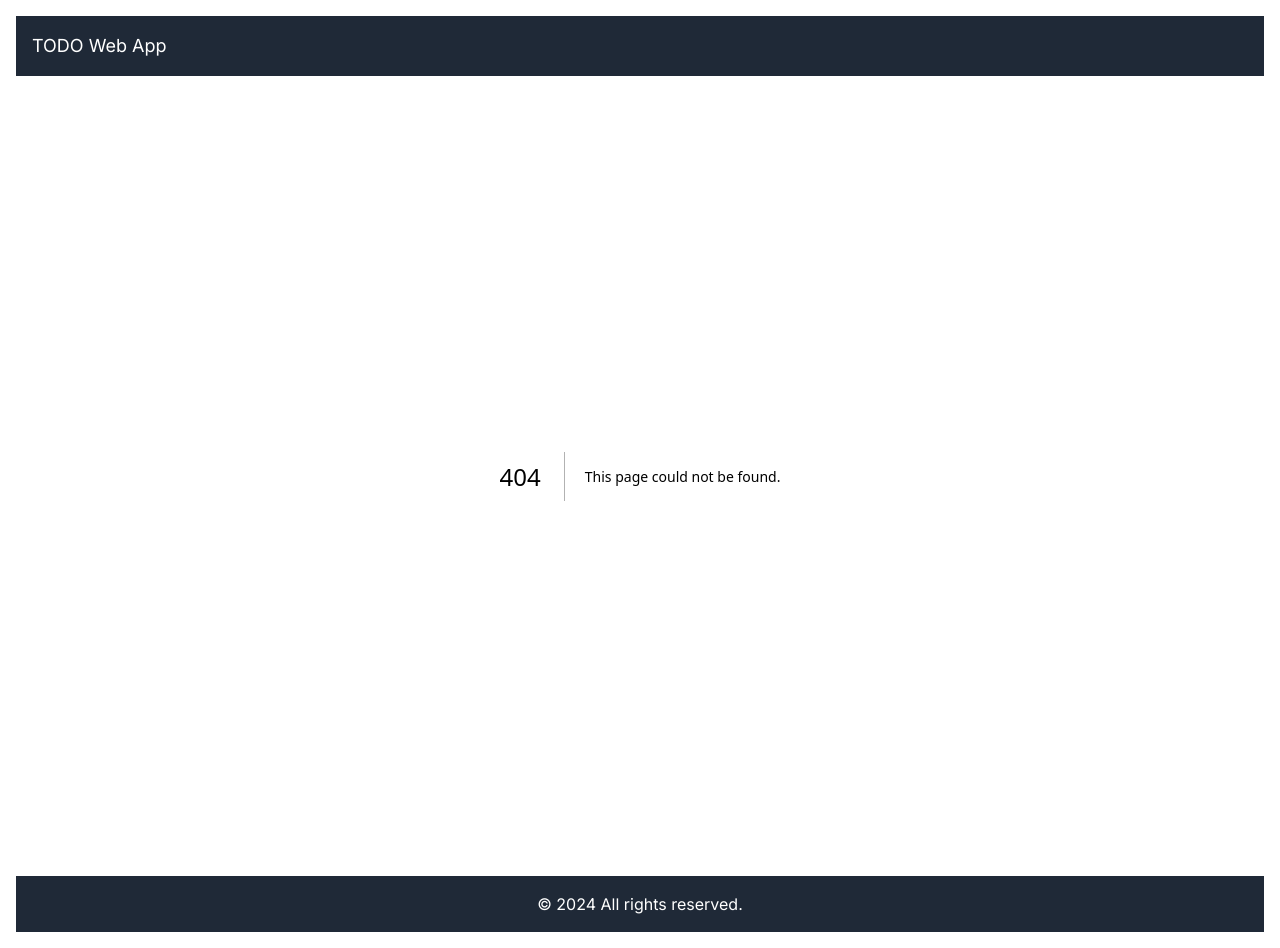
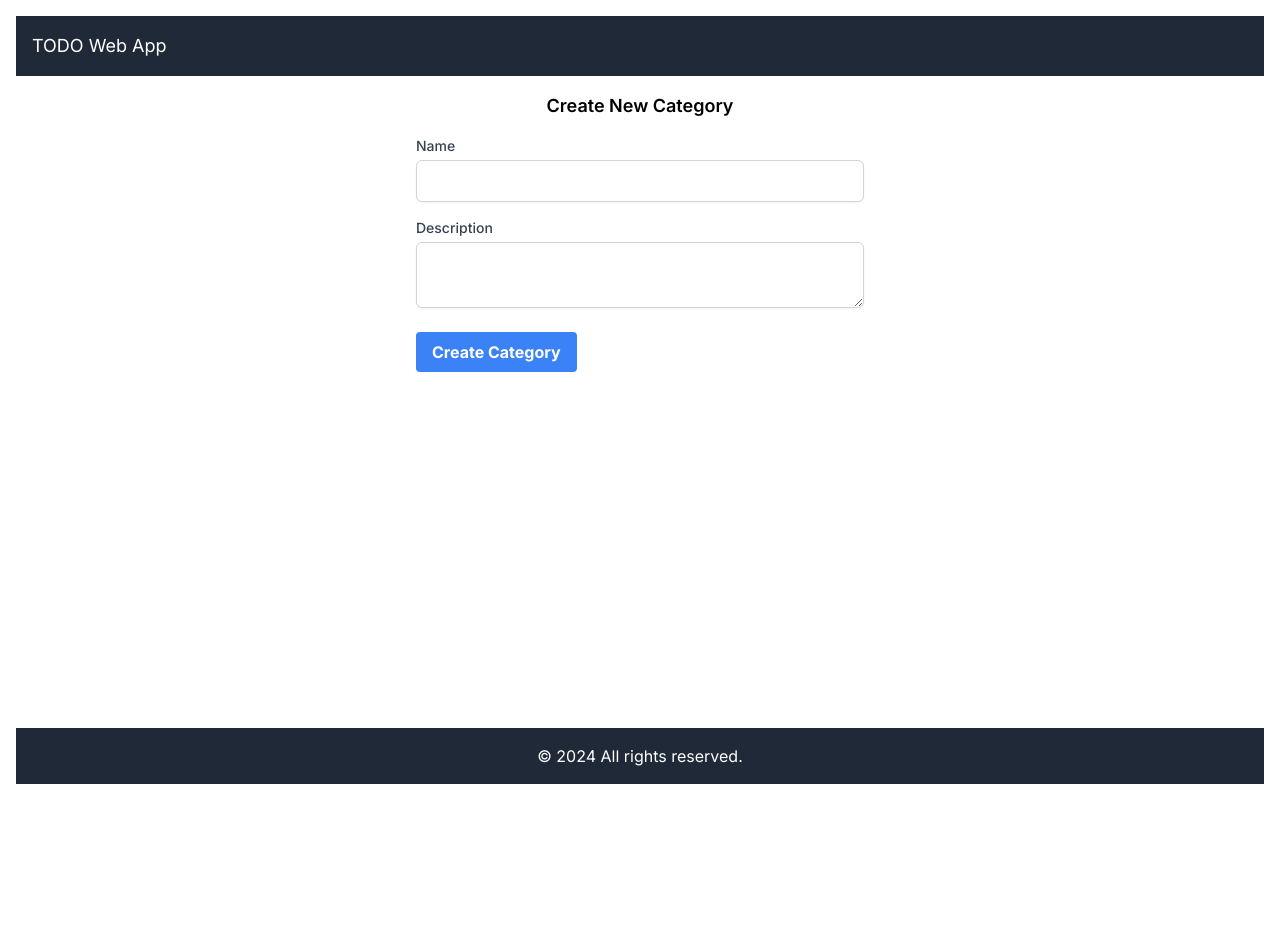
Before and after one commit to nafeoalam/todo-board-nextjs, a Next.js app: page /category in a window 1280 px wide. Before the commit this address had no page. After the commit the page ends 800 px from the top, so only its background shows below. Built offline with nearby package versions, Linux system fonts and the light colour scheme.

Commit message:
Implement Add Category

```diff
--- /dev/null
+++ b/src/app/category/page.tsx
@@ -0,0 +1,6 @@
+import Category from "@/components/Category";
+import React from "react";
+
+export default function Page() {
+  return <Category />;
+}
--- /dev/null
+++ b/src/components/Category/index.tsx
@@ -0,0 +1,69 @@
+"use client"
+import React, { useState } from "react";
+import { ICategory, createCategory } from "@/services/categoryService";
+
+const Category: React.FC = () => {
+  const [name, setName] = useState<string>("");
+  const [description, setDescription] = useState<string>("");
+
+  const handleSubmit = async (event: React.FormEvent) => {
+    event.preventDefault();
+    const newCategory: ICategory = { name, description };
+
+    try {
+      const createdCategory = await createCategory(newCategory);
+      console.log("Category created successfully:", createdCategory);
+      // Optionally reset the form or give user feedback
+      setName("");
+      setDescription("");
+      // You might want to handle post-creation logic here (e.g., display a success message)
+    } catch (error) {
+      console.error("Error creating category:", error);
+      // Handle errors, possibly update UI to notify the user
+    }
+  };
+
+  return (
+    <div className="flex flex-col items-center justify-center p-4">
+      <h2 className="text-lg font-semibold mb-4">Create New Category</h2>
+      <form onSubmit={handleSubmit} className="w-full max-w-md">
+        <label
+          htmlFor="name"
+          className="block text-sm font-medium text-gray-700"
+        >
+          Name
+        </label>
+        <input
+          type="text"
+          id="name"
+          value={name}
+          onChange={(e) => setName(e.target.value)}
+          required
+          className="mt-1 block w-full px-3 py-2 border border-gray-300 rounded-md shadow-sm focus:outline-none focus:ring-indigo-500 focus:border-indigo-500"
+        />
+
+        <label
+          htmlFor="description"
+          className="block text-sm font-medium text-gray-700 mt-4"
+        >
+          Description
+        </label>
+        <textarea
+          id="description"
+          value={description}
+          onChange={(e) => setDescription(e.target.value)}
+          className="mt-1 block w-full px-3 py-2 border border-gray-300 rounded-md shadow-sm focus:outline-none focus:ring-indigo-500 focus:border-indigo-500"
+        />
+
+        <button
+          type="submit"
+          className="mt-6 bg-blue-500 hover:bg-blue-700 text-white font-bold py-2 px-4 rounded"
+        >
+          Create Category
+        </button>
+      </form>
+    </div>
+  );
+};
+
+export default Category;
--- a/src/components/Dashboard/Board.tsx
+++ b/src/components/Dashboard/Board.tsx
@@ -6,6 +6,7 @@ import TicketCard from "./TicketCard";
 import TicketAddModal from "./TicketAddModal";
 import TicketEditModal from "./TicketEditModal";
 
+const statuses = ["Open", "In Progress", "Resolved", "Closed"];
 interface BoardPros {
   allTickets: ITicket[];
 }
@@ -102,7 +103,7 @@ function Board({ allTickets }: Readonly<BoardPros>) {
     }
   };
 
-  const statuses = ["Open", "In Progress", "Resolved", "Closed"];
+
 
   return (
     <div className="board">
--- a/src/components/layout/Header.tsx
+++ b/src/components/layout/Header.tsx
@@ -2,6 +2,7 @@
 import React, { useContext } from "react";
 import { AuthContext } from "@/components/Auth/AuthContext";
 import { useRouter } from "next/navigation";
+import Link from "next/link";
 
 function Header() {
   const auth = useContext(AuthContext);
@@ -20,7 +21,29 @@ function Header() {
   return (
     <header className="bg-gray-800 text-white p-4 flex justify-between items-center">
       <h1 className="text-lg">TODO Web App</h1>
-      {auth?.isLoggedIn && <button onClick={handleLogout}>Logout</button>}
+      {auth?.isLoggedIn && (
+        <div>
+          <div className="flex-grow flex items-center justify-center space-x-6">
+            <Link href="/dashboard">
+              <span className="text-white hover:text-blue-300 px-3 py-2 rounded transition duration-300 ease-in-out">
+                Dashboard
+              </span>
+            </Link>
+            <Link href="/category">
+              <span className="text-white hover:text-blue-300 px-3 py-2 rounded transition duration-300 ease-in-out">
+                Categories
+              </span>
+            </Link>
+          </div>
+
+          <button
+            onClick={handleLogout}
+            className="bg-red-500 hover:bg-red-700 text-white px-3 py-2 rounded transition duration-300 ease-in-out"
+          >
+            Logout
+          </button>
+        </div>
+      )}
     </header>
   );
 }
--- /dev/null
+++ b/src/lib/enums.ts
@@ -0,0 +1,6 @@
+export enum Status {
+  Open = "Open",
+  InProgress = "In Progress",
+  Resolved = "Resolved",
+  Closed = "Closed",
+}
```
Also changed, not shown: 1 other file (tests, documents, lock files or other folders).
